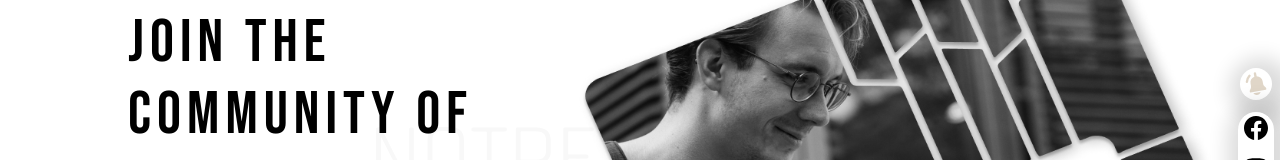
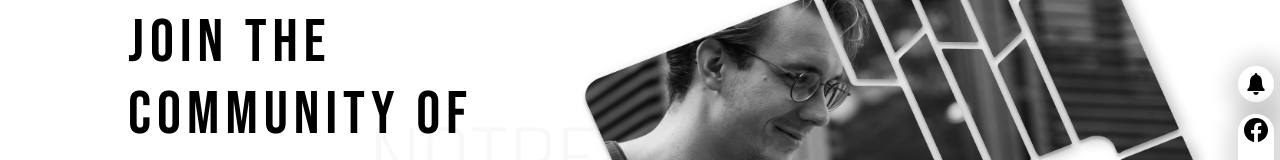
Before and after one commit to nditc/NDITC-WEB, a Next.js app: page / in a window 1280 px wide. Shown: the part 232-392 px from the top of the page. Built offline with nearby package versions, Linux system fonts and the light colour scheme; what tailwind-gradient-mask-image would draw is missing.

Commit message:
Notification Icon

```diff
--- a/src/app/Components/SideBar.tsx
+++ b/src/app/Components/SideBar.tsx
@@ -4,22 +4,15 @@ import { BsFacebook } from "react-icons/bs";
 import { RiInstagramFill } from "react-icons/ri";
 import { AiFillYoutube } from "react-icons/ai";
 import { FaGithub } from "react-icons/fa";
+import { IoIosNotifications } from "react-icons/io";
 
 const SideBar = () => {
   return (
     <div className="fixed right-0 z-50 top-[50%] translate-y-[-50%]">
       <div className="w-8 mr-2 flex flex-col items-center gap-3 justify-evenly">
         <div className="rounded-full bg-white shadow-[5px_5px_20px_15px_#00000024] p-1">
-          <Link href="/notifications" className="mix-blend-difference mt-2">
-            <svg
-              className="w-6 h-6 text-gray-800 dark:text-white hover:scale-125 transition-all"
-              aria-hidden="true"
-              xmlns="http://www.w3.org/2000/svg"
-              fill="currentColor"
-              viewBox="0 0 19 20"
-            >
-              <path d="M18.012 13.453c-.219-1.173-2.163-1.416-2.6-3.76l-.041-.217c0 .006 0-.005-.007-.038v.021l-.017-.09-.005-.025v-.006l-.265-1.418a5.406 5.406 0 0 0-5.051-4.408.973.973 0 0 0 0-.108L9.6 1.082a1 1 0 0 0-1.967.367l.434 2.325a.863.863 0 0 0 .039.1A5.409 5.409 0 0 0 4.992 9.81l.266 1.418c0-.012 0 0 .007.037v-.007l.006.032.009.046v-.01l.007.038.04.215c.439 2.345-1.286 3.275-1.067 4.447.11.586.22 1.173.749 1.074l12.7-2.377c.523-.098.413-.684.303-1.27ZM1.917 9.191h-.074a1 1 0 0 1-.924-1.07 9.446 9.446 0 0 1 2.426-5.648 1 1 0 1 1 1.482 1.343 7.466 7.466 0 0 0-1.914 4.449 1 1 0 0 1-.996.926Zm5.339 8.545A3.438 3.438 0 0 0 10 19.1a3.478 3.478 0 0 0 3.334-2.5l-6.078 1.136Z" />
-            </svg>
+          <Link href="/notifications" className="text-black mt-2">
+            <IoIosNotifications className="w-7 h-7 hover:scale-125 transition-all" />
           </Link>
         </div>
 
```
